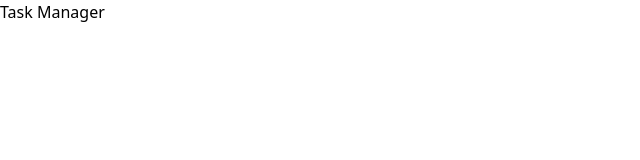
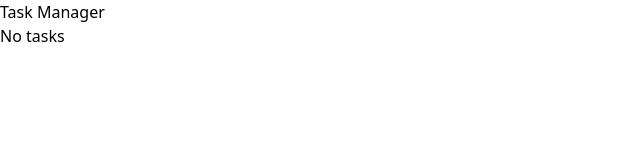
Before and after one commit to CFerndp/isdi_tech_test, a React (Vite) app in the folder frontend/: page / in a window 1280 px wide. Shown: the top 160 px of the page, without its empty margins (0-640 px from the left). Built offline with nearby package versions, Linux system fonts and the light colour scheme.

Commit message:
feat: add TaskList Redux

```diff
--- a/frontend/src/App.tsx
+++ b/frontend/src/App.tsx
@@ -1,9 +1,11 @@
 import React from "react";
+import TaskList from "@/components/TaskList/TaskList.tsx";
 
 const App: React.FC = () => {
   return (
     <div className="container mx-auto p-4">
       <h1 className="text-3xl font-bold underline">Task Manager</h1>
+      <TaskList />
     </div>
   );
 };
--- a/frontend/src/components/TaskList/TaskList.tsx
+++ b/frontend/src/components/TaskList/TaskList.tsx
@@ -1,9 +1,23 @@
 import React from "react";
+import { useSelector } from "react-redux";
+import { getTasksSelector } from "@/features/tasks/taskSelectors.ts";
 
 const TaskList: React.FC = () => {
+  const tasks = useSelector(getTasksSelector);
+
   return (
     <div className="container mx-auto p-4">
-      <h1 className="text-3xl font-bold underline">Task Manager</h1>
+      {tasks.length === 0 ? (
+        <p className="text-xl">No tasks</p>
+      ) : (
+        <ul className="list-disc">
+          {tasks.map((task) => (
+            <li key={task.id} className="text-xl">
+              {task.name} - {task.done ? "Done" : "Not done"}
+            </li>
+          ))}
+        </ul>
+      )}
     </div>
   );
 };
--- /dev/null
+++ b/frontend/src/features/tasks/taskSelectors.ts
@@ -0,0 +1,3 @@
+import { RootState } from "@/store/store.ts";
+
+export const getTasksSelector = (state: RootState) => state.task.tasks;
--- a/frontend/src/main.tsx
+++ b/frontend/src/main.tsx
@@ -1,10 +1,14 @@
-import React from 'react'
-import ReactDOM from 'react-dom/client'
-import App from './App.tsx'
-import './index.css'
+import React from "react";
+import ReactDOM from "react-dom/client";
+import App from "./App.tsx";
+import "./index.css";
+import { Provider } from "react-redux";
+import { store } from "./store/store.ts";
 
-ReactDOM.createRoot(document.getElementById('root')!).render(
+ReactDOM.createRoot(document.getElementById("root")!).render(
   <React.StrictMode>
-    <App />
+    <Provider store={store}>
+      <App />
+    </Provider>
   </React.StrictMode>,
-)
+);
```
